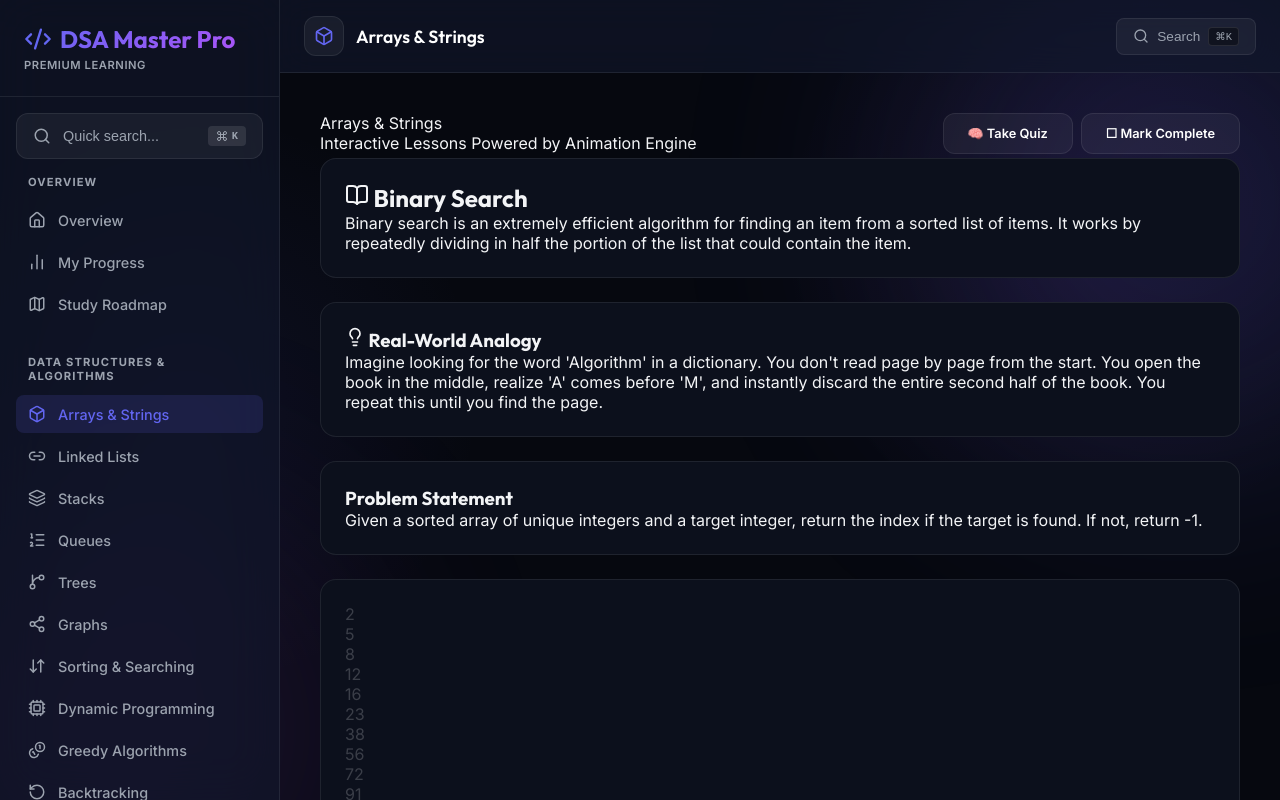
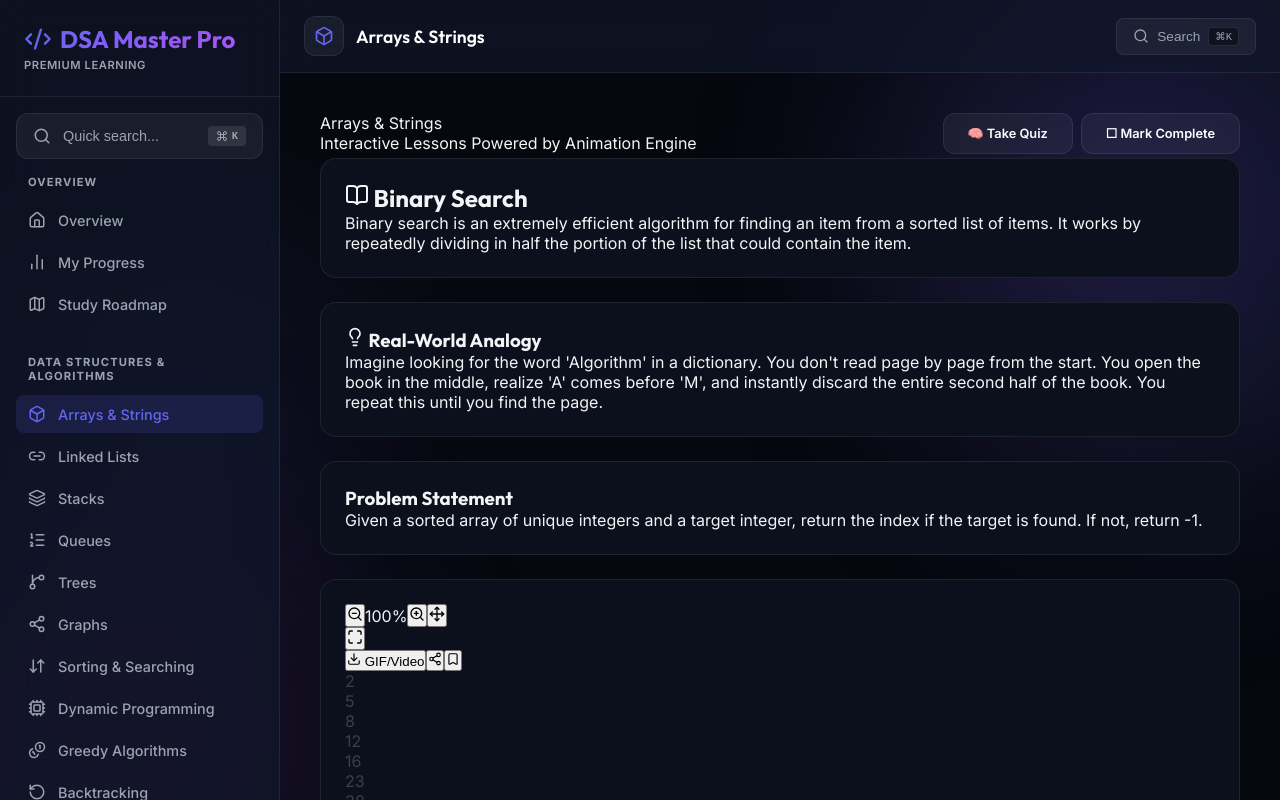
Before and after one commit to OmKarvrneKar/DSA-Learner, a React (Vite) app: page /arrays in a window 1280 px wide. Built offline with nearby package versions, Linux system fonts and the light colour scheme.

Commit message:
feat: implement animation engine hook and interactive visualization canvas component

```diff
--- a/src/components/AlgorithmLesson.jsx
+++ b/src/components/AlgorithmLesson.jsx
@@ -1,9 +1,10 @@
 import React, { useState } from 'react';
-import { BookOpen, Lightbulb, Code2, Cpu, CheckCircle2, Target, HelpCircle, Variable, Zap, MessageSquareWarning, AlertTriangle, GraduationCap, Flame } from 'lucide-react';
+import { BookOpen, Lightbulb, Code2, Cpu, CheckCircle2, Target, HelpCircle, Variable, Zap, MessageSquareWarning, AlertTriangle, GraduationCap, Flame, Keyboard } from 'lucide-react';
 import { motion, AnimatePresence } from 'framer-motion';
 import { AnimationControls } from './AnimationControls';
 import CodeBlock from './CodeBlock';
 import ProblemList from './ProblemList';
+import { VisualizationCanvas } from './VisualizationCanvas';
 
 /**
  * A comprehensive, educational layout for any algorithm featuring a Live Instructor.
@@ -69,14 +70,20 @@ export function AlgorithmLesson({
         {/* Main Canvas */}
         <div className="xl:col-span-3 flex flex-col">
           {/* 4. Visualization & 5. Step-by-step animation */}
-          <div className="card !p-0 overflow-hidden bg-[var(--bg-elevated)] border-[var(--border-subtle)] flex-1 flex flex-col">
-            <div className="p-6 border-b border-[var(--border-subtle)] bg-black/20 min-h-[300px] flex items-center justify-center relative flex-1">
+          <div className="card !p-0 overflow-hidden bg-[var(--bg-elevated)] border border-[var(--border-subtle)] shadow-2xl flex-1 flex flex-col">
+
+            <VisualizationCanvas>
                {totalSteps > 0 && renderVisualization(activeSnapshot)}
-            </div>
+            </VisualizationCanvas>
 
             {/* Controls block */}
-            <div className="p-4 bg-black/40 border-b border-[var(--border-subtle)]">
+            <div className="p-4 bg-black/40 border-b border-t border-[var(--border-subtle)] flex flex-col gap-3">
                <AnimationControls engine={engine} />
+               <div className="flex items-center justify-center gap-4 text-[10px] uppercase font-bold tracking-widest text-[var(--text-muted)]">
+                 <span className="flex items-center gap-1"><Keyboard size={12}/> Shortcuts:</span>
+                 <span><kbd className="bg-white/10 px-1.5 py-0.5 rounded border border-white/20">SPACE</kbd> Play/Pause</span>
+                 <span><kbd className="bg-white/10 px-1.5 py-0.5 rounded border border-white/20">←</kbd> <kbd className="bg-white/10 px-1.5 py-0.5 rounded border border-white/20">→</kbd> Step</span>
+               </div>
             </div>
 
             {/* 6. Code walkthrough & 7. Variable explanation */}
--- /dev/null
+++ b/src/components/VisualizationCanvas.jsx
@@ -0,0 +1,95 @@
+import React, { useRef, useState, useEffect } from 'react';
+import { motion, useAnimation } from 'framer-motion';
+import { ZoomIn, ZoomOut, Maximize, Minimize, Move, Download, Share2, Bookmark } from 'lucide-react';
+
+/**
+ * A highly interactive, reusable wrapper for algorithm visualizations.
+ * Provides Pan, Zoom, Fullscreen, and Export UI out of the box.
+ */
+export function VisualizationCanvas({ children }) {
+  const containerRef = useRef(null);
+  const [scale, setScale] = useState(1);
+  const [isFullscreen, setIsFullscreen] = useState(false);
+
+  const handleZoomIn = () => setScale(prev => Math.min(prev + 0.2, 3));
+  const handleZoomOut = () => setScale(prev => Math.max(prev - 0.2, 0.4));
+  const handleReset = () => setScale(1);
+
+  const toggleFullscreen = () => {
+    if (!document.fullscreenElement) {
+      containerRef.current.requestFullscreen().catch(err => {
+        console.error(`Error attempting to enable fullscreen: ${err.message}`);
+      });
+    } else {
+      document.exitFullscreen();
+    }
+  };
+
+  useEffect(() => {
+    const onFullscreenChange = () => {
+      setIsFullscreen(!!document.fullscreenElement);
+    };
+    document.addEventListener('fullscreenchange', onFullscreenChange);
+    return () => document.removeEventListener('fullscreenchange', onFullscreenChange);
+  }, []);
+
+  return (
+    <div
+      ref={containerRef}
+      className={`relative flex flex-col flex-1 w-full bg-[#0B0F19] overflow-hidden ${
+        isFullscreen ? 'fixed inset-0 z-50 h-screen bg-black' : 'rounded-t-xl min-h-[350px]'
+      }`}
+    >
+      {/* Floating Toolbar */}
+      <div className="absolute top-4 right-4 z-20 flex items-center gap-2 bg-black/40 backdrop-blur-md border border-white/10 p-1.5 rounded-xl shadow-2xl">
+        <div className="flex items-center gap-1 border-r border-white/10 pr-2 mr-1">
+          <button onClick={handleZoomOut} className="p-1.5 text-gray-400 hover:text-white hover:bg-white/10 rounded-lg transition-colors" title="Zoom Out">
+            <ZoomOut size={16} />
+          </button>
+          <span className="text-xs font-mono font-bold text-gray-300 w-9 text-center">{Math.round(scale * 100)}%</span>
+          <button onClick={handleZoomIn} className="p-1.5 text-gray-400 hover:text-white hover:bg-white/10 rounded-lg transition-colors" title="Zoom In">
+            <ZoomIn size={16} />
+          </button>
+          <button onClick={handleReset} className="p-1.5 text-gray-400 hover:text-white hover:bg-white/10 rounded-lg transition-colors" title="Reset View">
+            <Move size={16} />
+          </button>
+        </div>
+        <button onClick={toggleFullscreen} className="p-1.5 text-gray-400 hover:text-white hover:bg-white/10 rounded-lg transition-colors" title="Toggle Fullscreen">
+          {isFullscreen ? <Minimize size={16} /> : <Maximize size={16} />}
+        </button>
+      </div>
+
+      {/* Social / Export Stub Toolbar */}
+      <div className="absolute top-4 left-4 z-20 flex items-center gap-2">
+        <button className="flex items-center gap-2 px-3 py-1.5 bg-indigo-500/20 text-indigo-300 hover:bg-indigo-500/30 border border-indigo-500/30 rounded-lg text-xs font-bold transition-colors shadow-lg">
+          <Download size={14} /> GIF/Video
+        </button>
+        <button className="p-1.5 bg-black/40 text-gray-400 hover:text-white border border-white/10 rounded-lg transition-colors shadow-lg">
+          <Share2 size={14} />
+        </button>
+        <button className="p-1.5 bg-black/40 text-gray-400 hover:text-amber-400 border border-white/10 rounded-lg transition-colors shadow-lg">
+          <Bookmark size={14} />
+        </button>
+      </div>
+
+      {/* Interactive Draggable Canvas */}
+      <motion.div
+        drag
+        dragConstraints={containerRef}
+        dragElastic={0.2}
+        className="flex-1 w-full h-full flex items-center justify-center cursor-grab active:cursor-grabbing"
+      >
+        <motion.div
+          animate={{ scale }}
+          transition={{ type: 'spring', stiffness: 300, damping: 30 }}
+          className="relative flex items-center justify-center"
+        >
+          {children}
+        </motion.div>
+      </motion.div>
+
+      {/* Background Decor */}
+      <div className="absolute inset-0 pointer-events-none bg-[radial-gradient(ellipse_at_center,rgba(99,102,241,0.05)_0%,transparent_70%)]" />
+    </div>
+  );
+}
--- a/src/engine/useAnimationEngine.js
+++ b/src/engine/useAnimationEngine.js
@@ -3,9 +3,6 @@ import { useState, useEffect, useRef, useCallback } from 'react';
 /**
  * A reusable hook to manage algorithm playback state.
  * Consumes the timeline generated by VisualizerAPI and provides playback controls.
- *
- * @param {Array} snapshots - The timeline generated by VisualizerAPI.getTimeline()
- * @param {number} defaultSpeed - Playback delay in milliseconds
  */
 export function useAnimationEngine(snapshots = [], defaultSpeed = 500) {
   const [currentStep, setCurrentStep] = useState(0);
@@ -15,13 +12,11 @@ export function useAnimationEngine(snapshots = [], defaultSpeed = 500) {
   const totalSteps = snapshots.length;
   const timerRef = useRef(null);
 
-  // Stop playback instantly
   const pause = useCallback(() => {
     setIsPlaying(false);
     if (timerRef.current) clearTimeout(timerRef.current);
   }, []);
 
-  // Play or restart
   const play = useCallback(() => {
     if (totalSteps === 0) return;
     if (currentStep >= totalSteps - 1) {
@@ -30,52 +25,73 @@ export function useAnimationEngine(snapshots = [], defaultSpeed = 500) {
     setIsPlaying(true);
   }, [currentStep, totalSteps]);
 
-  // Step Forward (Undo auto-pause)
   const nextStep = useCallback(() => {
     pause();
     setCurrentStep((prev) => Math.min(prev + 1, totalSteps - 1));
   }, [pause, totalSteps]);
 
-  // Step Backward (Undo)
   const prevStep = useCallback(() => {
     pause();
     setCurrentStep((prev) => Math.max(prev - 1, 0));
   }, [pause]);
 
-  // Reset to start
   const reset = useCallback(() => {
     pause();
     setCurrentStep(0);
   }, [pause]);
 
-  // Jump to specific point in timeline
   const jumpToStep = useCallback((step) => {
     pause();
     setCurrentStep(Math.max(0, Math.min(step, totalSteps - 1)));
   }, [pause, totalSteps]);
 
-  // The engine tick loop
+  // Engine loop
   useEffect(() => {
     if (isPlaying && currentStep < totalSteps - 1) {
       timerRef.current = setTimeout(() => {
         setCurrentStep((prev) => prev + 1);
       }, playbackSpeed);
     } else if (currentStep >= totalSteps - 1 && isPlaying) {
-      // Reached the end
       setIsPlaying(false);
     }
-
     return () => {
       if (timerRef.current) clearTimeout(timerRef.current);
     };
   }, [isPlaying, currentStep, playbackSpeed, totalSteps]);
 
-  // Sync current step bounds if snapshot list changes dynamically
   useEffect(() => {
     if (totalSteps > 0 && currentStep >= totalSteps) {
       setCurrentStep(totalSteps - 1);
     }
   }, [totalSteps, currentStep]);
+
+  // Keyboard Shortcuts
+  useEffect(() => {
+    const handleKeyDown = (e) => {
+      // Don't trigger if user is typing in an input
+      if (e.target.tagName === 'INPUT' || e.target.tagName === 'TEXTAREA') return;
+
+      switch (e.key) {
+        case ' ':
+          e.preventDefault();
+          setIsPlaying(prev => !prev);
+          break;
+        case 'ArrowRight':
+          e.preventDefault();
+          nextStep();
+          break;
+        case 'ArrowLeft':
+          e.preventDefault();
+          prevStep();
+          break;
+        default:
+          break;
+      }
+    };
+
+    window.addEventListener('keydown', handleKeyDown);
+    return () => window.removeEventListener('keydown', handleKeyDown);
+  }, [nextStep, prevStep]);
 
   return {
     currentStep,
@@ -83,14 +99,6 @@ export function useAnimationEngine(snapshots = [], defaultSpeed = 500) {
     isPlaying,
     playbackSpeed,
     activeSnapshot: snapshots[currentStep] || null,
-    controls: {
-      play,
-      pause,
-      nextStep,
-      prevStep,
-      reset,
-      jumpToStep,
-      setPlaybackSpeed
-    }
+    controls: { play, pause, nextStep, prevStep, reset, jumpToStep, setPlaybackSpeed }
   };
 }
```
